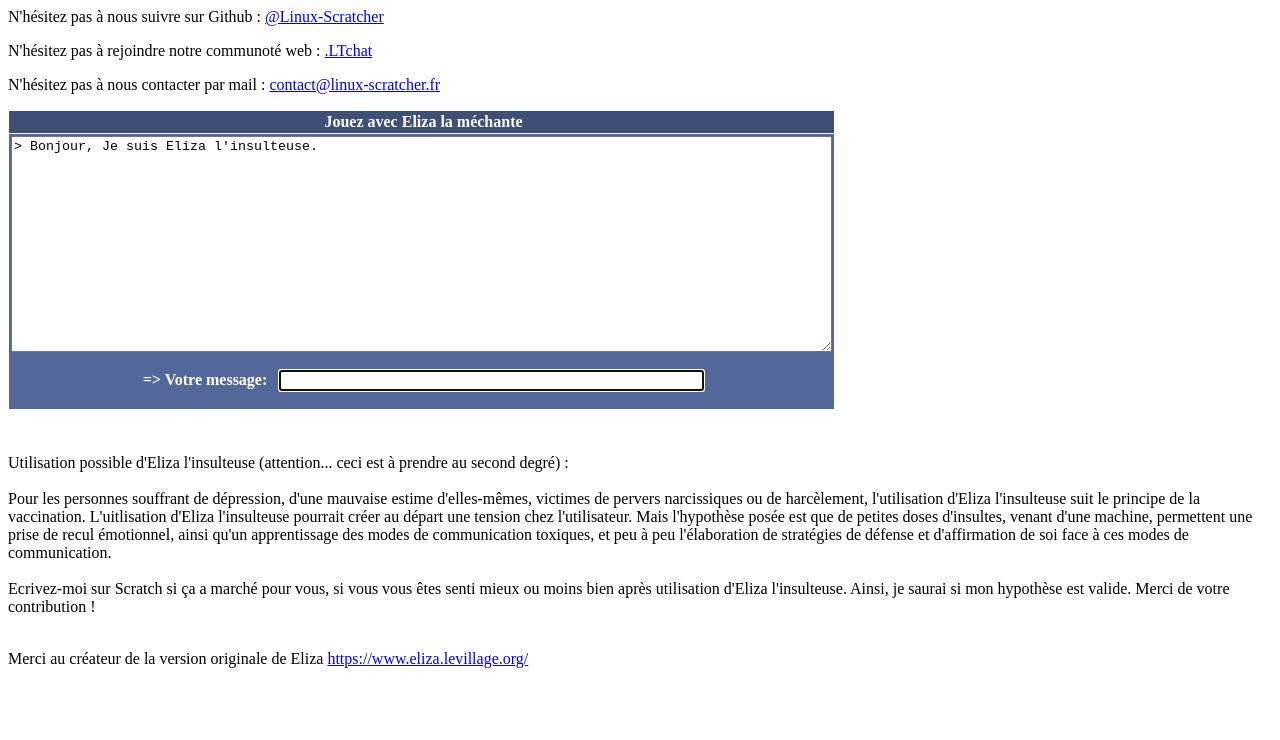
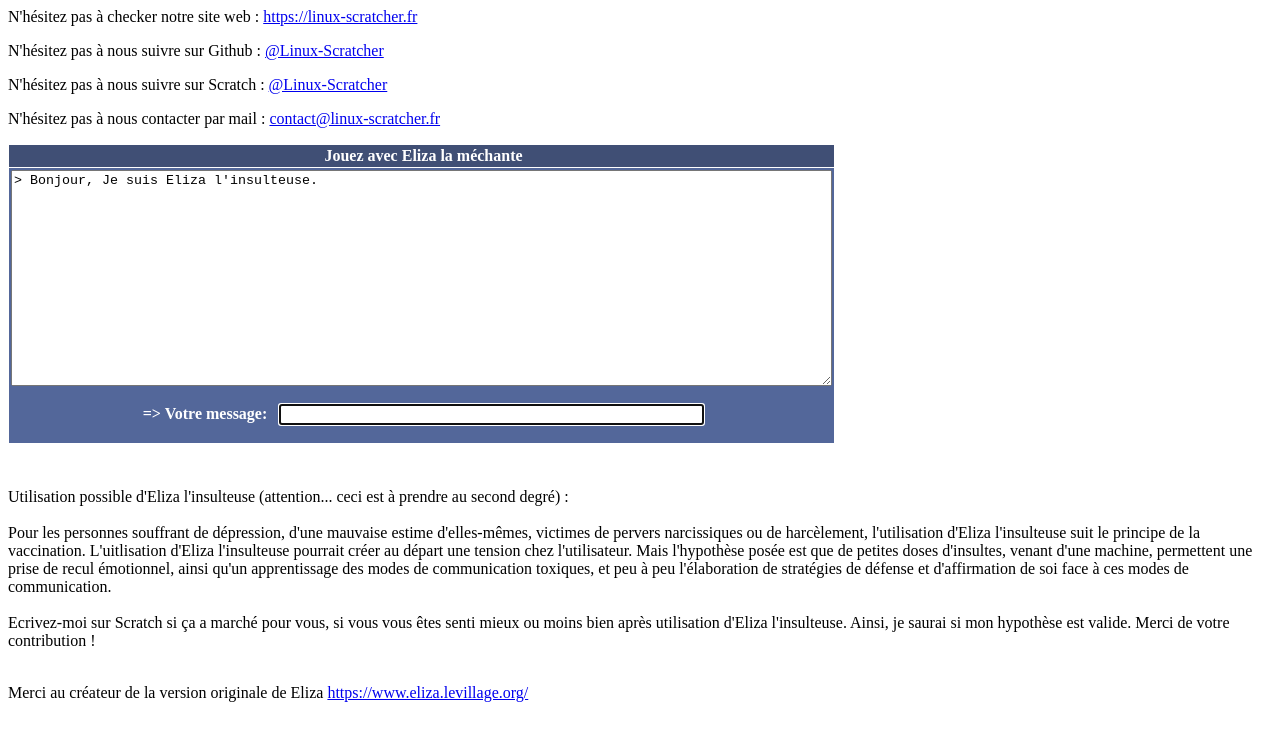
Before and after one commit to Linux-Scratcher/eliza-insulteuse, a plain HTML site: page index.html in a window 1280 px wide. Drawn offline with Linux system fonts and the light colour scheme.

Commit message:
Update index.html

```diff
--- a/index.html
+++ b/index.html
@@ -2,8 +2,11 @@
 <meta http-equiv="Content-Type" content="text/html;charset=UTF-8">
 <meta name="Description" content="Parlez a Eliza!">
 <title>Eliza, Thérapeute insultante</title>
+	<p1><p>N'hésitez pas à checker notre site web : <a href="https://linux-scratcher.fr">https://linux-scratcher.fr</a></p>
+
 <p1><p>N'hésitez pas à nous suivre sur Github : <a href="https://github.com/Linux-Scratcher/">@Linux-Scratcher</a></p>
-<p1><p>N'hésitez pas à rejoindre notre communoté web : <a href="https://linux-scratcher.fr">.LTchat</a></p>
+
+	<p1><p>N'hésitez pas à nous suivre sur Scratch : <a href="https://scratch.mit.edu/users/Linux-Scratcher/">@Linux-Scratcher</a></p>
 	<p1><p>N'hésitez pas à nous contacter par mail : <a href="mailto:contact@linux-scratcher.fr">contact@linux-scratcher.fr</a></p>
 
 
```
